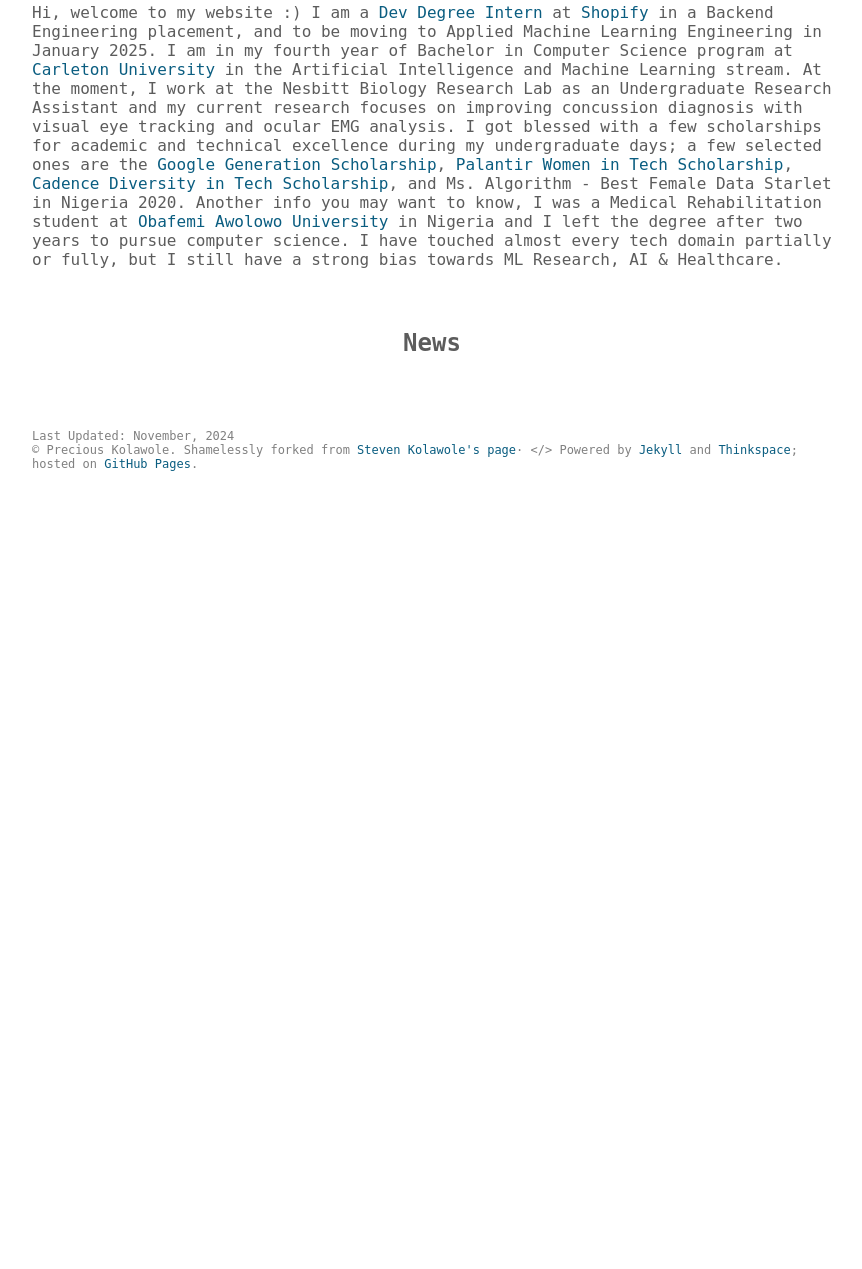
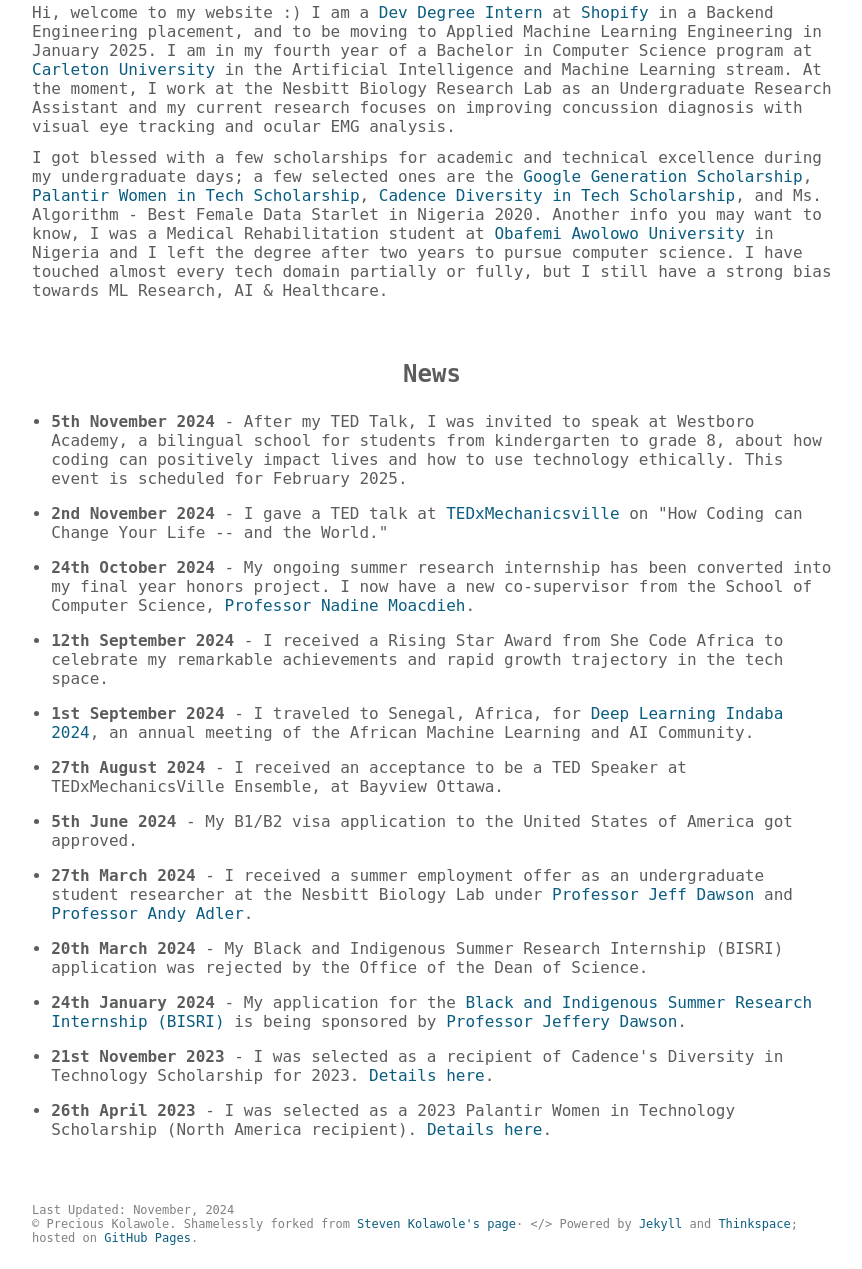
Before and after one commit to precillieo/precillieo.github.io, a plain HTML site: page index.html in a window 1280 px wide. Shown: the part 392-1661 px from the top of the page, without its empty margins (208-1070 px from the left). Before the commit the page ends 887 px from the top, so only its background shows below. Drawn offline with Linux system fonts and the light colour scheme; some icons are missing; a web font is replaced by a local one.

Commit message:
added news section

```diff
--- a/index.html
+++ b/index.html
@@ -85,7 +85,7 @@
                 >
                   <i class="fab fa-twitter" href="#" aria-hidden="true"></i>
                 </a>
-
+                /
                 <a
                   class="social-item"
                   href="https://www.linkedin.com/in/kolawole-precious-8723b2198/"
@@ -114,12 +114,14 @@
             Hi, welcome to my website :) I am a <a href="https://devdegree.ca/" target="_blank">Dev Degree Intern</a> at
             <a href="https://www.shopify.com/" target="_blank">Shopify</a> in a
             Backend Engineering placement, and to be moving to Applied Machine
-            Learning Engineering in January 2025. I am in my fourth year of
+            Learning Engineering in January 2025. I am in my fourth year of a
             Bachelor in Computer Science program at
             <a href="https://www.carleton.ca/" target="_blank">Carleton University</a>
             in the Artificial Intelligence and Machine Learning stream. At the
             moment, I work at the Nesbitt Biology Research Lab as an Undergraduate
-            Research Assistant and my current research focuses on improving concussion diagnosis with visual eye tracking and ocular EMG analysis. I got blessed
+            Research Assistant and my current research focuses on improving concussion diagnosis with visual eye tracking and ocular EMG analysis.
+
+            <p>I got blessed
             with a few scholarships for academic and technical excellence during
             my undergraduate days; a few selected ones are the
             <a href="https://buildyourfuture.withgoogle.com/scholarships/generation-google-scholarship" target="_blank">Google Generation Scholarship</a>,
@@ -127,15 +129,60 @@
             <a href="https://www.cadence.com/en_US/home/company/cadence-academic-network/diversity-in-tech-scholarship.html" target="_blank">Cadence Diversity in Tech Scholarship</a>,
             and Ms. Algorithm - Best Female Data Starlet in Nigeria 2020. Another info you may want to know, I was a Medical Rehabilitation student at
             <a href="https://www.oauife.edu.ng/" target="_blank">Obafemi Awolowo University</a> in Nigeria and I left the degree after two years to pursue computer science. I have touched almost every tech domain partially or fully, but I still have a strong bias towards ML Research, AI &amp; Healthcare.
+            </p>
           </p>
 
 
           <div class="container">
             <h1 class="header-name">News</h1>
             <ul class="list">
-
-
+              <li>
+                <strong>5th November 2024</strong> - After my TED Talk, I was invited to speak at Westboro Academy, a bilingual school for students from kindergarten to grade 8, about how coding can positively impact lives and how to use technology ethically. This event is scheduled for February 2025.
+              </li>
+              <li>
+                <strong>2nd November 2024</strong> - I gave a TED talk at
+                <a href="https://www.tedxmechanicsville.com/" target="_blank">TEDxMechanicsville</a> on "How Coding can Change Your Life -- and the World."
+              </li>
+              <li>
+                <strong>24th October 2024</strong> - My ongoing summer research internship has been converted into my final year honors project. I now have a new co-supervisor from the School of Computer Science,
+                <a href="https://carleton.ca/scs/people/nadine-moacdieh/" target="_blank">Professor Nadine Moacdieh</a>.
+              </li>
+              <li>
+                <strong>12th September 2024</strong> - I received a Rising Star Award from She Code Africa to celebrate my remarkable achievements and rapid growth trajectory in the tech space.
+              </li>
+              <li>
+                <strong>1st September 2024</strong> - I traveled to Senegal, Africa, for
+                <a href="https://deeplearningindaba.com/2024/" target="_blank">Deep Learning Indaba 2024</a>, an annual meeting of the African Machine Learning and AI Community.
+              </li>
+              <li>
+                <strong>27th August 2024</strong> - I received an acceptance to be a TED Speaker at TEDxMechanicsVille Ensemble, at Bayview Ottawa.
+              </li>
+              <li>
+                <strong>5th June 2024</strong> - My B1/B2 visa application to the United States of America got approved.
+              </li>
+              <li>
+                <strong>27th March 2024</strong> - I received a summer employment offer as an undergraduate student researcher at the Nesbitt Biology Lab under
+                <a href="https://carleton.ca/biology/people/jeff-dawson/" target="_blank">Professor Jeff Dawson</a> and
+                <a href="https://carleton.ca/sce/people/adler/" target="_blank">Professor Andy Adler</a>.
+              </li>
+              <li>
+                <strong>20th March 2024</strong> - My Black and Indigenous Summer Research Internship (BISRI) application was rejected by the Office of the Dean of Science.
+              </li>
+              <li>
+                <strong>24th January 2024</strong> - My application for the
+                <a href="https://science.carleton.ca/students/undergraduate-student-summer-research-opportunities/black-and-indigenous-summer-research-internships/" target="_blank">Black and Indigenous Summer Research Internship (BISRI)</a> is being sponsored by
+                <a href="https://carleton.ca/biology/people/jeff-dawson/" target="_blank">Professor Jeffery Dawson</a>.
+              </li>
+              <li>
+                <strong>21st November 2023</strong> - I was selected as a recipient of Cadence's Diversity in Technology Scholarship for 2023.
+                <a href="https://www.cadence.com/en_US/home/company/cadence-academic-network/diversity-in-tech-scholarship.html" target="_blank">Details here</a>.
+              </li>
+              <li>
+                <strong>26th April 2023</strong> - I was selected as a 2023 Palantir Women in Technology Scholarship (North America recipient).
+                <a href="https://www.palantir.com/careers/students/scholarship/wit-north-america/" target="_blank">Details here</a>.
+              </li>
             </ul>
+          </div>
 
 
     <footer class="site-footer">
```
